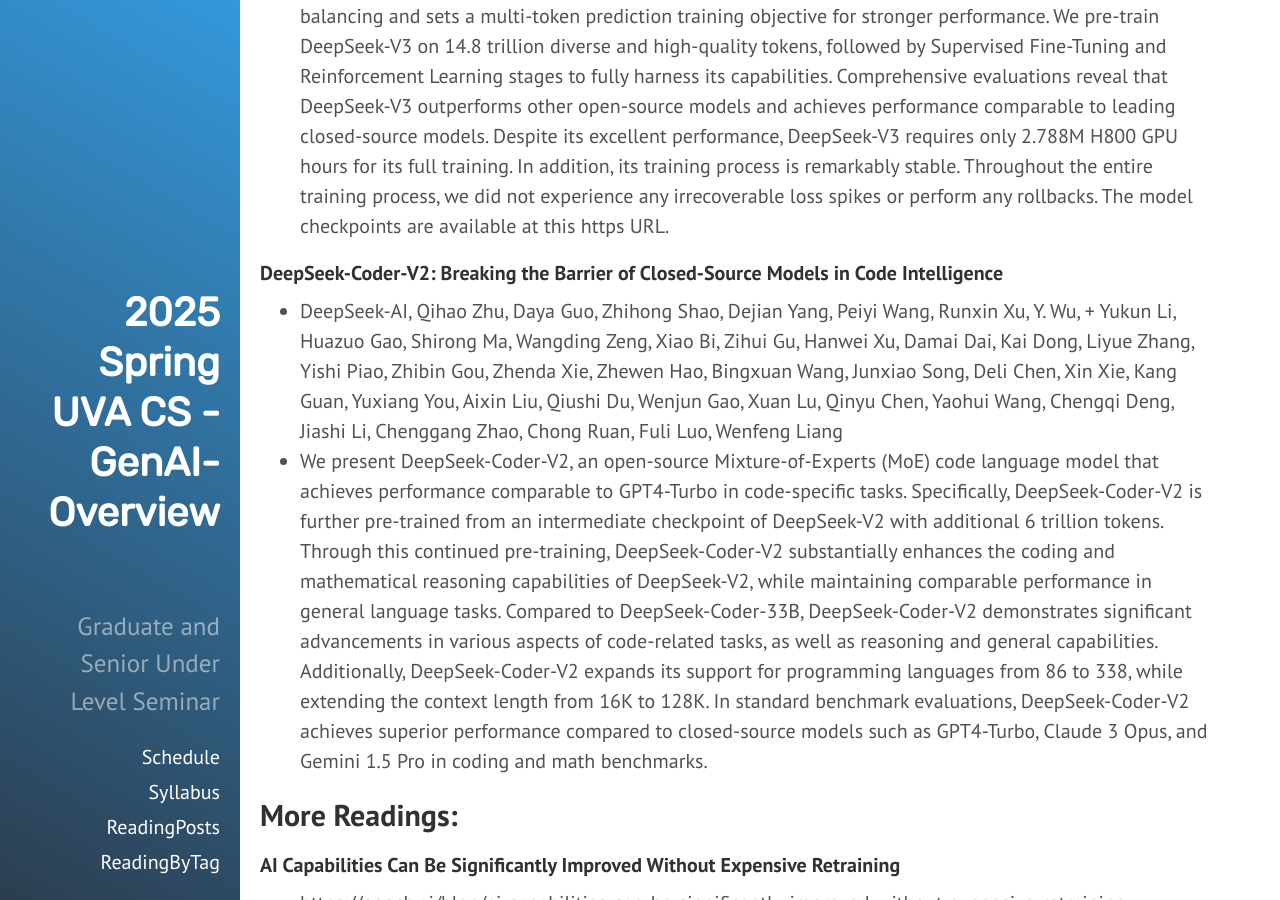
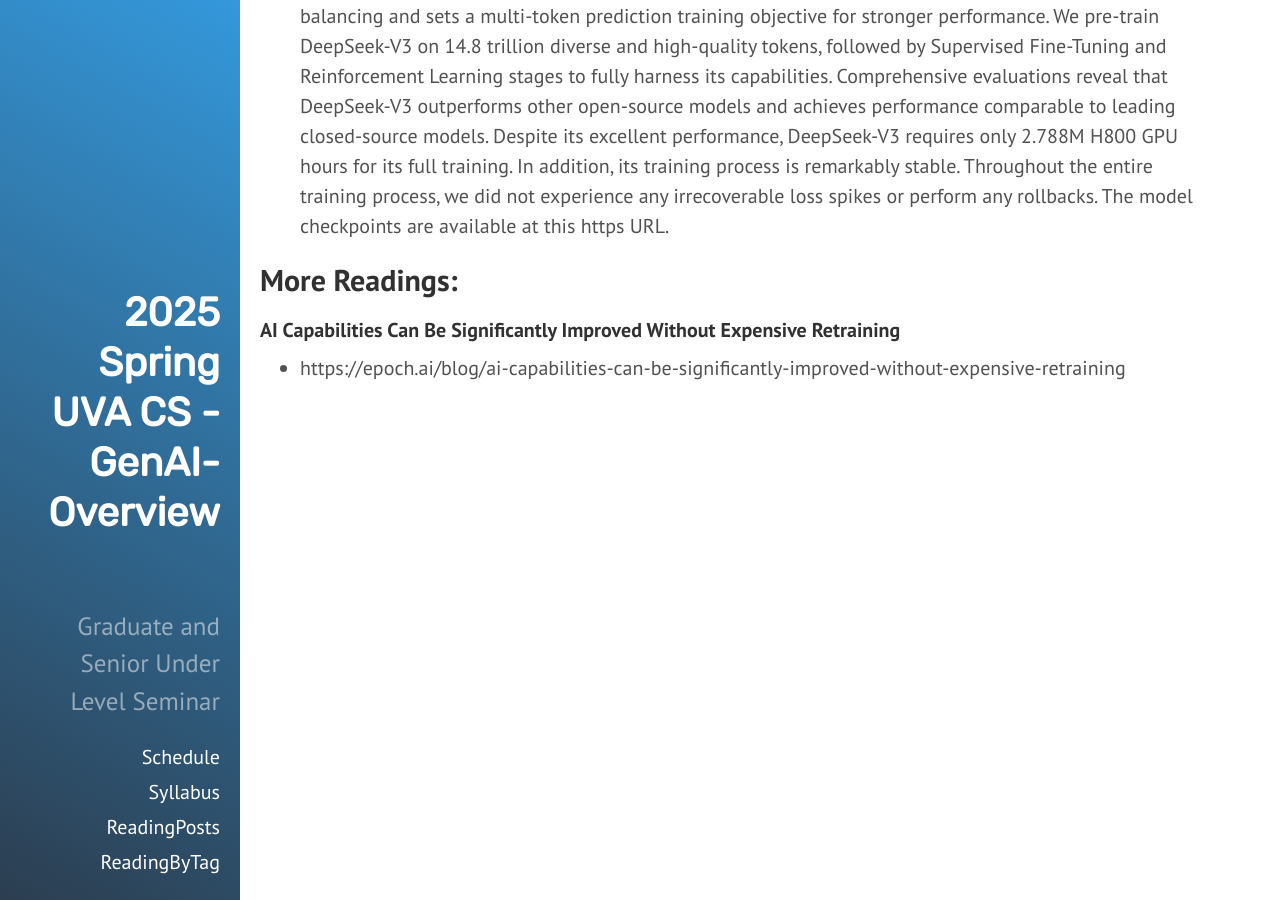
Before and after one commit to qiyanjun/2025sp-GenAI-overview, a Jekyll site: the page built from _contents/S0-L06.md, in a window 1280 px wide and 900 px high, scrolled down 1897 px. Built offline with Jekyll 4.4.1, drawn with Linux system fonts in a browser that asks for light colours.

```diff
--- a/_contents/S0-L06.md
+++ b/_contents/S0-L06.md
@@ -52,11 +52,6 @@
 
 
 
-#### DeepSeek-Coder-V2: Breaking the Barrier of Closed-Source Models in Code Intelligence
-+ DeepSeek-AI, Qihao Zhu, Daya Guo, Zhihong Shao, Dejian Yang, Peiyi Wang, Runxin Xu, Y. Wu, + Yukun Li, Huazuo Gao, Shirong Ma, Wangding Zeng, Xiao Bi, Zihui Gu, Hanwei Xu, Damai Dai, Kai Dong, Liyue Zhang, Yishi Piao, Zhibin Gou, Zhenda Xie, Zhewen Hao, Bingxuan Wang, Junxiao Song, Deli Chen, Xin Xie, Kang Guan, Yuxiang You, Aixin Liu, Qiushi Du, Wenjun Gao, Xuan Lu, Qinyu Chen, Yaohui Wang, Chengqi Deng, Jiashi Li, Chenggang Zhao, Chong Ruan, Fuli Luo, Wenfeng Liang
-+ We present DeepSeek-Coder-V2, an open-source Mixture-of-Experts (MoE) code language model that achieves performance comparable to GPT4-Turbo in code-specific tasks. Specifically, DeepSeek-Coder-V2 is further pre-trained from an intermediate checkpoint of DeepSeek-V2 with additional 6 trillion tokens. Through this continued pre-training, DeepSeek-Coder-V2 substantially enhances the coding and mathematical reasoning capabilities of DeepSeek-V2, while maintaining comparable performance in general language tasks. Compared to DeepSeek-Coder-33B, DeepSeek-Coder-V2 demonstrates significant advancements in various aspects of code-related tasks, as well as reasoning and general capabilities. Additionally, DeepSeek-Coder-V2 expands its support for programming languages from 86 to 338, while extending the context length from 16K to 128K. In standard benchmark evaluations, DeepSeek-Coder-V2 achieves superior performance compared to closed-source models such as GPT4-Turbo, Claude 3 Opus, and Gemini 1.5 Pro in coding and math benchmarks.
-
-
 
 
 ## More Readings:
```
Also changed, not shown: _contents/S0-L05.md (+7 -0 lines).
